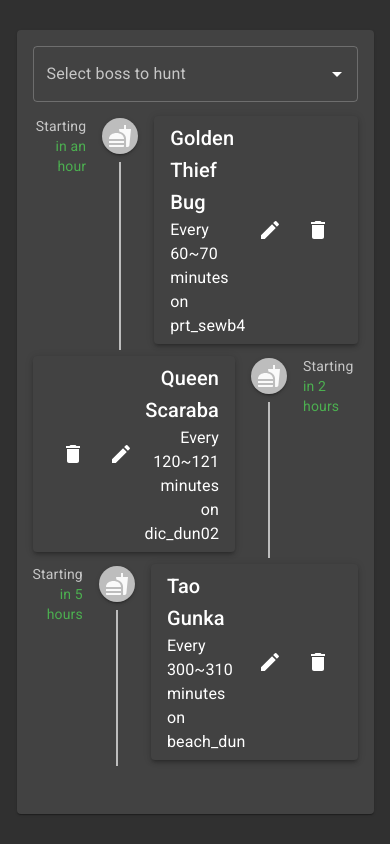
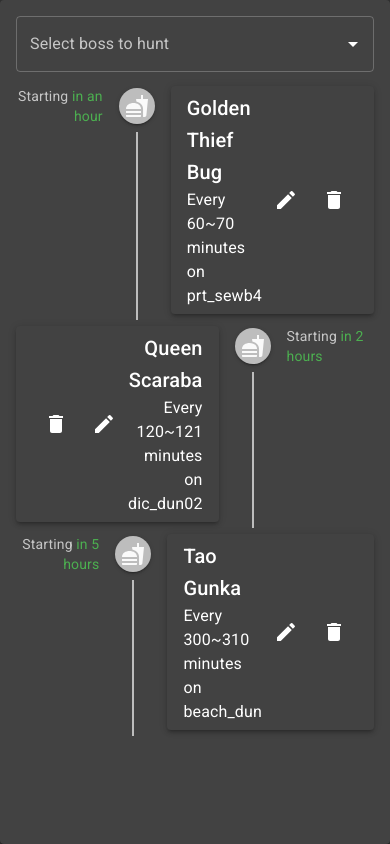
Before and after one commit to kasper573/ragnarok-boss-tracker, a React (Create React App) app: page / in a window 390 px wide. Built offline with nearby package versions, Linux system fonts and the light colour scheme.

Commit message:
Remove redundant padding for xs to give more space for content

```diff
--- a/src/Container.tsx
+++ b/src/Container.tsx
@@ -14,22 +14,23 @@ export const Container: React.FC = ({ children }) => (
 
 const padding = 30;
 
-const AlignAndPadding = styled.div`
-  width: 100%;
-  height: 100%;
-  display: flex;
-  flex-direction: column;
-  align-items: center;
-  padding: ${padding}px;
-`;
+const AlignAndPadding = styled.div(({theme}) => ({
+  width: '100%',
+  height: '100%',
+  display: 'flex',
+  flexDirection: 'column',
+  alignItems: 'center',
+  padding: padding,
+  [theme.breakpoints.down('xs')]: {
+    padding: 0
+  }
+}));
 
 const FixedSizePaper = styled(Paper)(({ theme }) => ({
   display: "flex",
   flexDirection: "column",
   flex: 1,
-  [theme.breakpoints.up("sm")]: {
-    width: '100%',
-  },
+  width: '100%',
   [theme.breakpoints.up("md")]: {
     width: theme.breakpoints.values.md - padding * 2,
   },
```
